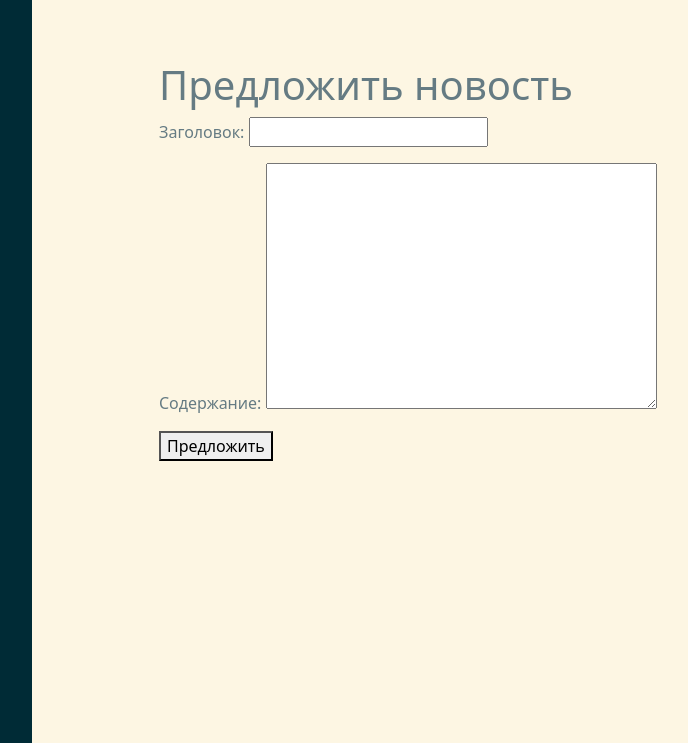
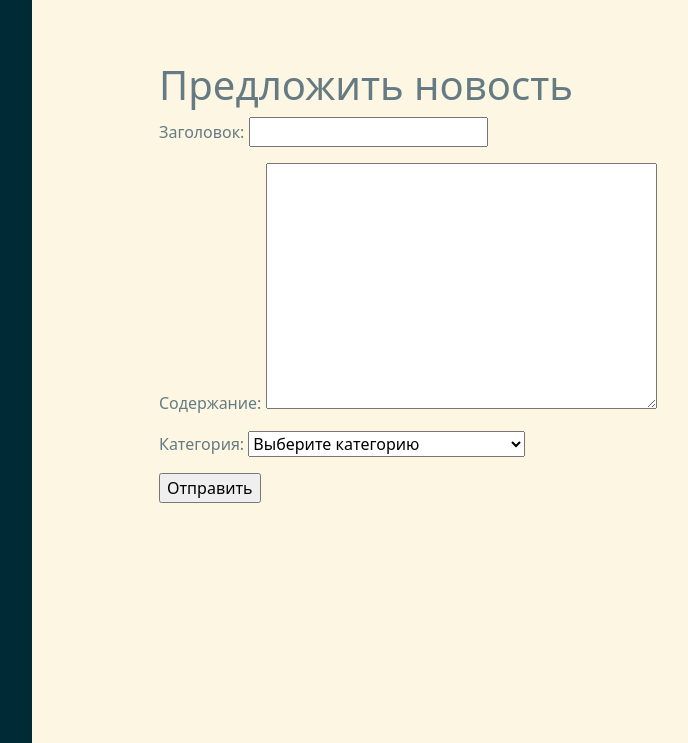
Before and after one commit to tel-ran-de/230924-e-pt-django, a Django app: page /news/add/ in a window 1280 px wide; the page is wider, and only the part inside the window is pictured. Shown: the part 57-800 px from the top of that part, without its empty margins (218-906 px from the left). Run offline with Django 5.2, Linux system fonts and the light colour scheme; data comes from the database, SQL or seed files in the repository; parts of the project's set-up code (start-up, migrations or seed data) failed here and were passed over.

Commit message:
Урок 21: дополнили шаблон с построчным рендером полей ввода

```diff
--- a/news/forms.py
+++ b/news/forms.py
@@ -1,6 +1,14 @@
 from django import forms
+
+from .models import Category
 
 
 class ArticleForm(forms.Form):
     title = forms.CharField(label='Заголовок', max_length=255)
     content = forms.CharField(label='Содержание', widget=forms.Textarea)
+    category = forms.ModelChoiceField(
+        label='Категория',
+        queryset=Category.objects.all(),
+        required=True,
+        empty_label='Выберите категорию'
+    )
--- a/news/templates/news/add_article.html
+++ b/news/templates/news/add_article.html
@@ -3,7 +3,14 @@
     <h1>Предложить новость</h1>
     <form method="post">
         {% csrf_token %}
-        {{ form.as_p }}
-        <button type="submit">Предложить</button>
+        {% for field in form %}
+            <p>
+                {{ field.label_tag }} {{ field }}
+                {% if field.errors %}
+                    <div class="error">{{ field.errors }}</div>
+                {% endif %}
+            </p>
+        {% endfor %}
+        <input type="submit" value="Отправить">
     </form>
 {% endblock %}
```
Also changed, not shown: README.md.
